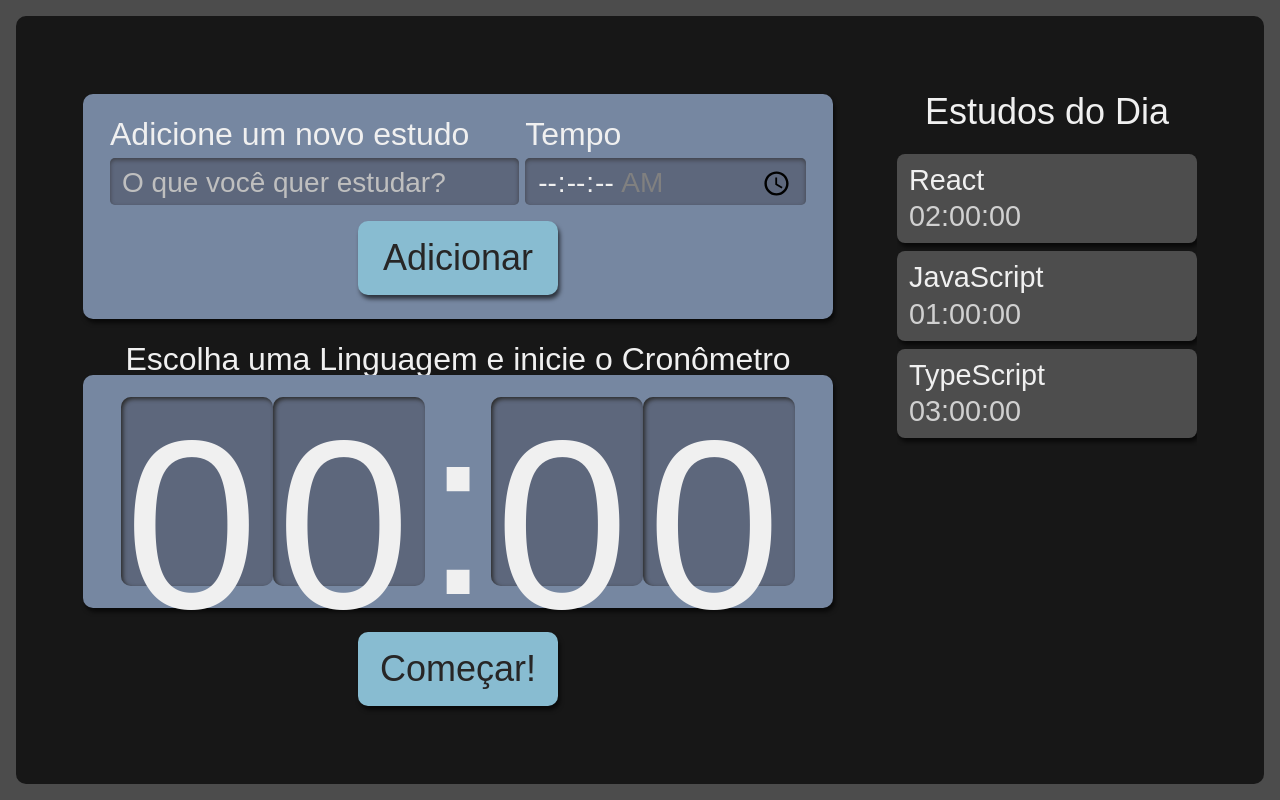
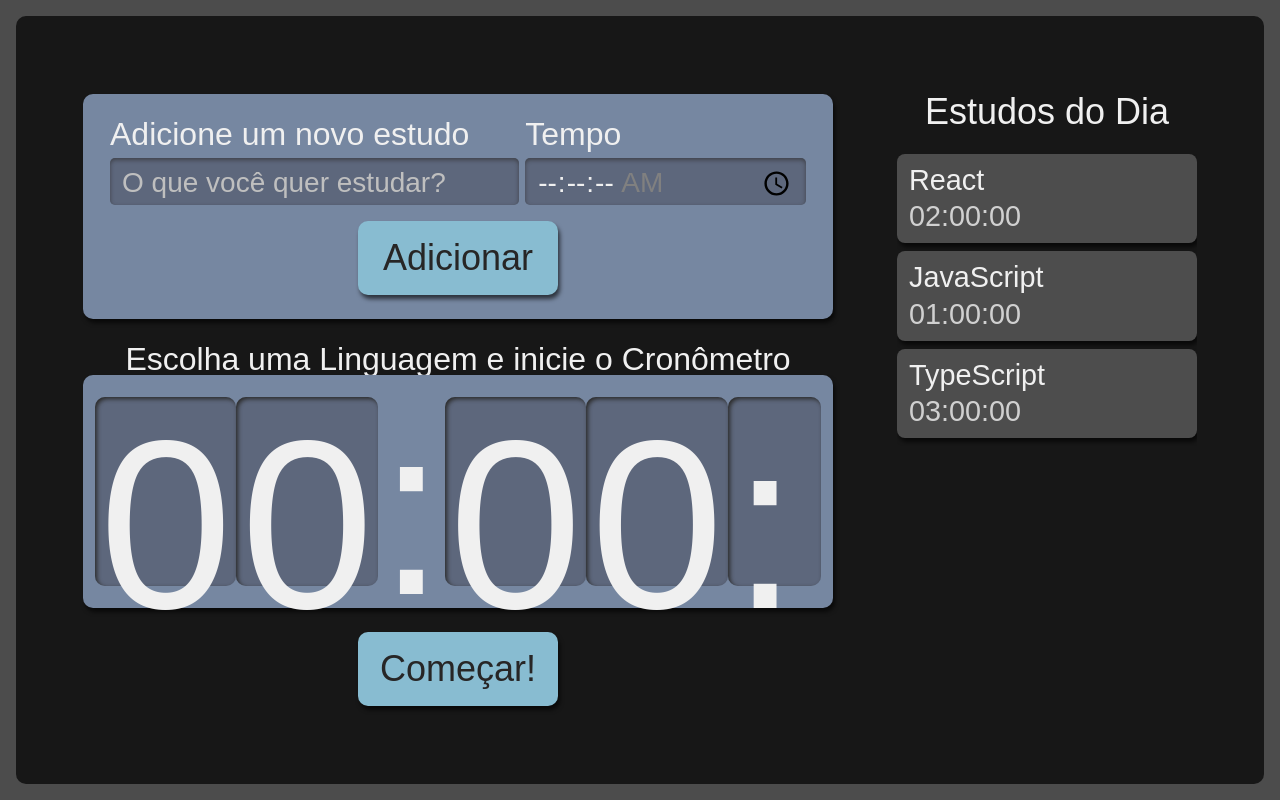
Before and after one commit to Raphael-Goulart/accountant-with-react, a React (Create React App) app: page / in a window 1280 px wide. Built offline with nearby package versions, Linux system fonts and the light colour scheme.

Commit message:
add one more  span in app

```diff
--- a/src/components/cronometro/relogio/index.tsx
+++ b/src/components/cronometro/relogio/index.tsx
@@ -9,6 +9,7 @@ export function Relogio() {
             <span className={style.relogioDivisao}>:</span>
             <span className={style.relogioNumero}>0</span>
             <span className={style.relogioNumero}>0</span>
+            <span className={style.relogioNumero}>:</span>
         </React.Fragment>
     )
 }
```
